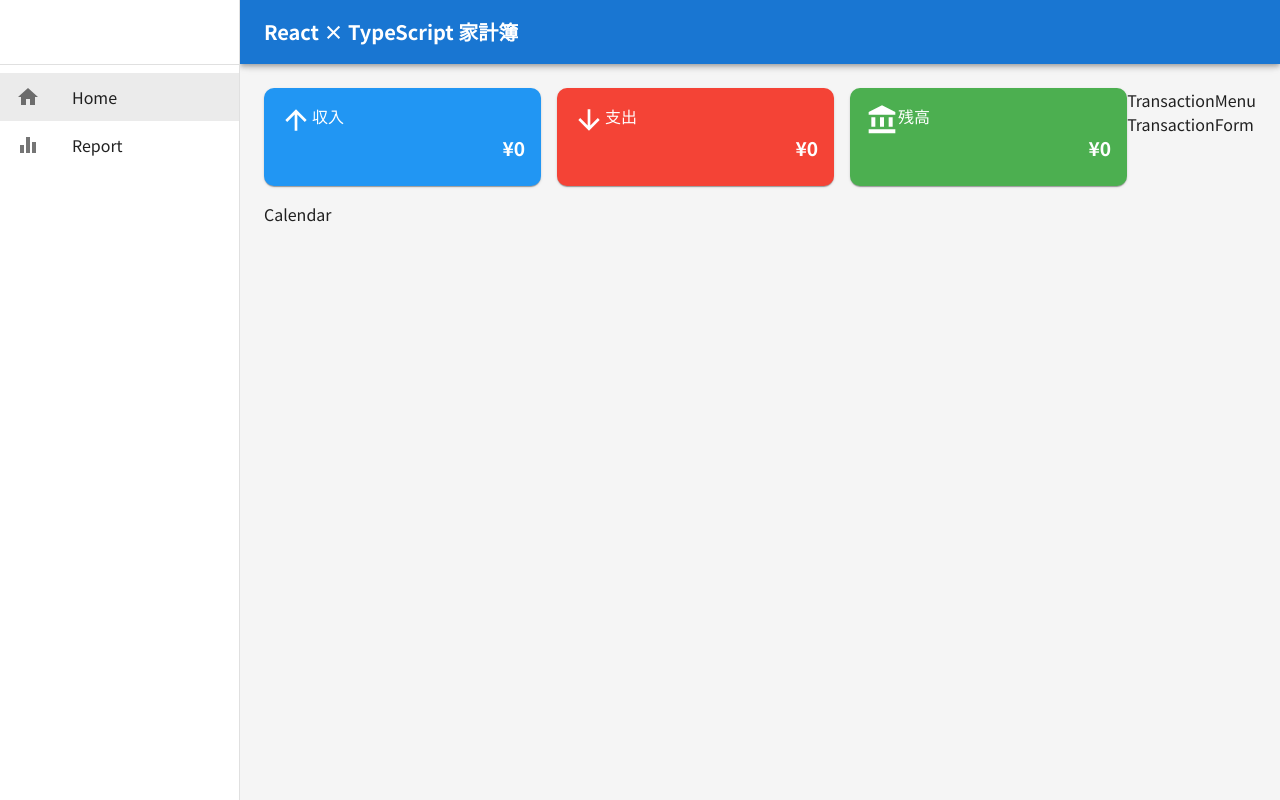
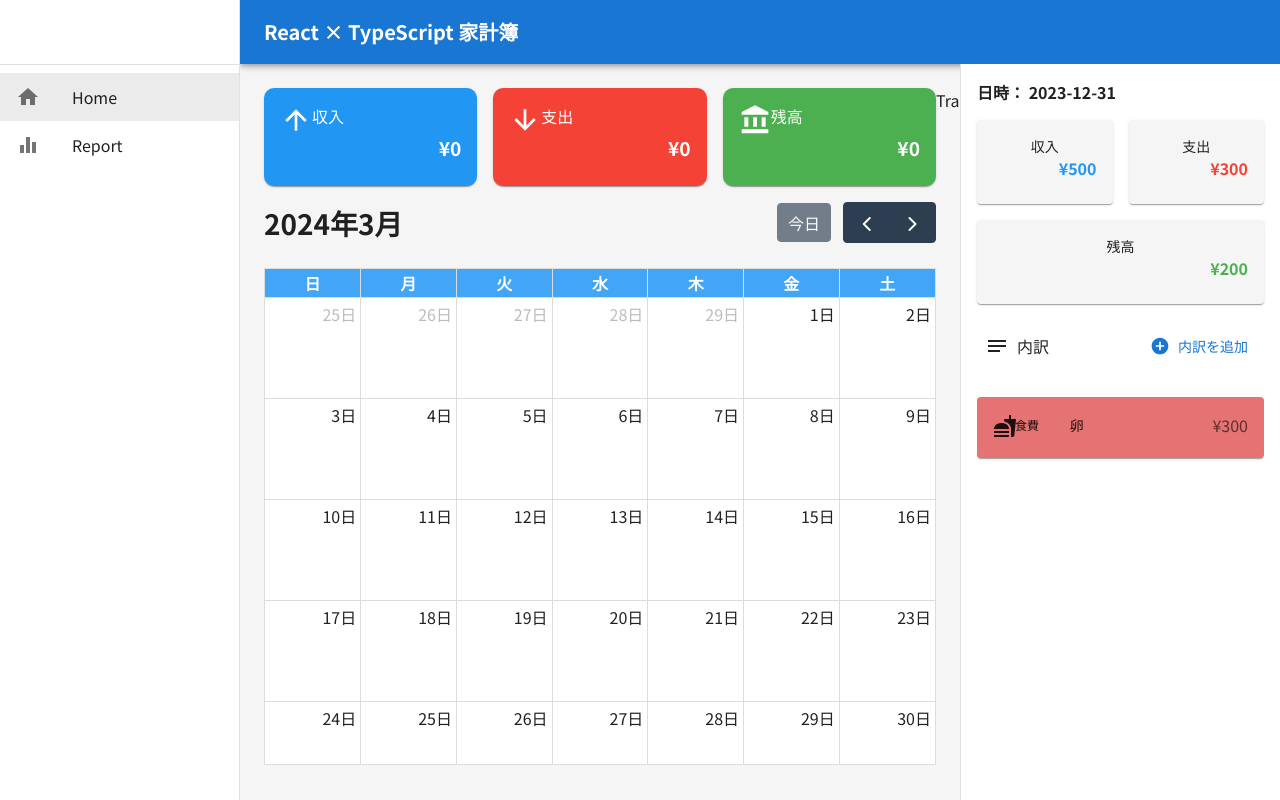
Before and after one commit to jinsei1375/udemy_react_household_app, a React (Create React App) app: page / in a window 1280 px wide. Built offline with nearby package versions, Linux system fonts and the light colour scheme; no server answers; the database is empty.

Commit message:
カレンダー表示

```diff
--- a/package.json
+++ b/package.json
@@ -5,6 +5,9 @@
   "dependencies": {
     "@emotion/react": "^11.11.4",
     "@emotion/styled": "^11.11.5",
+    "@fullcalendar/core": "^6.1.11",
+    "@fullcalendar/daygrid": "^6.1.11",
+    "@fullcalendar/react": "^6.1.11",
     "@mui/icons-material": "^5.15.14",
     "@mui/material": "^5.15.14",
     "@testing-library/jest-dom": "^5.17.0",
--- /dev/null
+++ b/src/calendar.css
@@ -0,0 +1,42 @@
+/* aタグ */
+.fc-h-event {
+  background-color: transparent;
+  border: none;
+  text-align: right;
+  pointer-events: none; /* ポインターイベントを無視する */
+}
+
+/* カレンダーの背景色設定 */
+.fc-daygrid-body,
+.fc-day {
+  background-color: white; /* 背景色を白に設定 */
+}
+
+.fc-col-header-cell {
+  background-color: #42a5f5;
+  color: white; /* ヘッダーのテキスト色を白に設定 */
+}
+
+.fc .fc-daygrid-day-frame {
+  height: 100%;
+  min-height: 100px;
+}
+
+/* カスタムイベントの見た目ここから */
+.money {
+  white-space: nowrap; /* テキストを折り返さない */
+  overflow: hidden; /* はみ出したテキストを隠す */
+  text-overflow: ellipsis; /* はみ出したテキストの代わりに省略記号を表示 */
+}
+
+#event-income {
+  color: #2196f3;
+}
+
+#event-expense {
+  color: #f44336;
+}
+
+#event-balance {
+  color: #4caf50;
+}
--- a/src/components/Calendar.tsx
+++ b/src/components/Calendar.tsx
@@ -1,8 +1,41 @@
-import React from 'react'
+import FullCalendar from '@fullcalendar/react'
+import dayGridPlugin from '@fullcalendar/daygrid'
+import jaLocale from "@fullcalendar/core/locales/ja"
+import { EventContentArg } from '@fullcalendar/core'
+import "../calendar.css"
 
 const Calendar = () => {
+
+  const events = [
+    {title: 'Meeting', start: "2024-04-04"},
+    {title: 'Meeting', start: "2024-04-04", income: 300, expense: 400, balance: -100},
+  ]
+
+  const renderEventContent = (eventInfo: EventContentArg) => {
+    console.log(eventInfo);
+    return (
+      <div>
+        <div className='money' id='event-income'>
+          {eventInfo.event.extendedProps.income}
+        </div>
+        <div className='money' id='event-expense'>
+          {eventInfo.event.extendedProps.expense}
+        </div>
+        <div className='money' id='event-balance'>
+          {eventInfo.event.extendedProps.balance}
+        </div>
+      </div>
+    )
+  }
+
   return (
-    <div>Calendar</div>
+    <FullCalendar
+      locale={jaLocale}
+      plugins={[dayGridPlugin]}
+      initialView='dayGridMonth'
+      events={events}
+      eventContent={renderEventContent}
+    />
   )
 }
 
--- /dev/null
+++ b/src/components/DailySummary.tsx
@@ -0,0 +1,71 @@
+import { Box, Card, CardContent, Grid, Typography } from "@mui/material";
+
+const DailySummary = () => {
+  return (
+    <Box>
+      <Grid container spacing={2}>
+        {/* 収入 */}
+        <Grid item xs={6} display={"flex"}>
+          <Card
+            sx={{ bgcolor: (theme) => theme.palette.grey[100], flexGrow: 1 }}
+          >
+            <CardContent>
+              <Typography variant="body2" noWrap textAlign="center">
+                収入
+              </Typography>
+              <Typography
+                color={(theme) => theme.palette.incomeColor.main}
+                textAlign="right"
+                fontWeight="fontWeightBold"
+                sx={{ wordBreak: "break-all" }}
+              >
+                ¥500
+              </Typography>
+            </CardContent>
+          </Card>
+        </Grid>
+        {/* 支出 */}
+        <Grid item xs={6} display={"flex"}>
+          <Card
+            sx={{ bgcolor: (theme) => theme.palette.grey[100], flexGrow: 1 }}
+          >
+            <CardContent>
+              <Typography variant="body2" noWrap textAlign="center">
+                支出
+              </Typography>
+              <Typography
+                color={(theme) => theme.palette.expenseColor.main}
+                textAlign="right"
+                fontWeight="fontWeightBold"
+                sx={{ wordBreak: "break-all" }}
+              >
+                ¥300
+              </Typography>
+            </CardContent>
+          </Card>
+        </Grid>
+        {/* 残高 */}
+        <Grid item xs={12} display={"flex"}>
+          <Card
+            sx={{ bgcolor: (theme) => theme.palette.grey[100], flexGrow: 1 }}
+          >
+            <CardContent>
+              <Typography variant="body2" noWrap textAlign="center">
+                残高
+              </Typography>
+              <Typography
+                color={(theme) => theme.palette.balanceColor.main}
+                textAlign="right"
+                fontWeight="fontWeightBold"
+                sx={{ wordBreak: "break-all" }}
+              >
+                ¥200
+              </Typography>
+            </CardContent>
+          </Card>
+        </Grid>
+      </Grid>
+    </Box>
+  );
+};
+export default DailySummary;
--- a/src/components/TransactionMenu.tsx
+++ b/src/components/TransactionMenu.tsx
@@ -1,9 +1,120 @@
-import React from 'react'
-
+import {
+  Box,
+  Button,
+  Card,
+  CardActionArea,
+  CardContent,
+  Drawer,
+  Grid,
+  List,
+  ListItem,
+  Stack,
+  Typography,
+} from "@mui/material";
+//アイコン
+import NotesIcon from "@mui/icons-material/Notes";
+import AddCircleIcon from "@mui/icons-material/AddCircle";
+import FastfoodIcon from "@mui/icons-material/Fastfood";
+import DailySummary from "./DailySummary";
 const TransactionMenu = () => {
+  const menuDrawerWidth = 320;
   return (
-    <div>TransactionMenu</div>
-  )
-}
-
-export default TransactionMenu
+    <Drawer
+      sx={{
+        width: menuDrawerWidth,
+        "& .MuiDrawer-paper": {
+          width: menuDrawerWidth,
+          boxSizing: "border-box",
+          p: 2,
+          top: 64,
+          height: `calc(100% - 64px)`, // AppBarの高さを引いたビューポートの高さ
+        },
+      }}
+      variant={"permanent"}
+      anchor={"right"}
+    >
+      <Stack sx={{ height: "100%" }} spacing={2}>
+        <Typography fontWeight={"fontWeightBold"}>日時： 2023-12-31</Typography>
+        <DailySummary />
+        {/* 内訳タイトル&内訳追加ボタン */}
+        <Box
+          sx={{
+            display: "flex",
+            justifyContent: "space-between",
+            alignItems: "center",
+            p: 1,
+          }}
+        >
+          {/* 左側のメモアイコンとテキスト */}
+          <Box display="flex" alignItems="center">
+            <NotesIcon sx={{ mr: 1 }} />
+            <Typography variant="body1">内訳</Typography>
+          </Box>
+          {/* 右側の追加ボタン */}
+          <Button startIcon={<AddCircleIcon />} color="primary">
+            内訳を追加
+          </Button>
+        </Box>
+        {/* 取引一覧 */}
+        <Box sx={{ flexGrow: 1, overflowY: "auto" }}>
+          <List aria-label="取引履歴">
+            <Stack spacing={2}>
+              <ListItem disablePadding>
+                <Card
+                  sx={{
+                    width: "100%",
+                    backgroundColor: (theme) =>
+                      theme.palette.expenseColor.light,
+                  }}
+                >
+                  <CardActionArea>
+                    <CardContent>
+                      <Grid
+                        container
+                        spacing={1}
+                        alignItems="center"
+                        wrap="wrap"
+                      >
+                        <Grid item xs={1}>
+                          {/* icon */}
+                          <FastfoodIcon />
+                        </Grid>
+                        <Grid item xs={2.5}>
+                          <Typography
+                            variant="caption"
+                            display="block"
+                            gutterBottom
+                          >
+                            食費
+                          </Typography>
+                        </Grid>
+                        <Grid item xs={4}>
+                          <Typography variant="body2" gutterBottom>
+                            卵
+                          </Typography>
+                        </Grid>
+                        <Grid item xs={4.5}>
+                          <Typography
+                            gutterBottom
+                            textAlign={"right"}
+                            color="text.secondary"
+                            sx={{
+                              wordBreak: "break-all",
+                            }}
+                          >
+                            ¥300
+                          </Typography>
+                        </Grid>
+                      </Grid>
+                    </CardContent>
+                  </CardActionArea>
+                </Card>
+              </ListItem>
+            </Stack>
+          </List>
+        </Box>
+      </Stack>
+    </Drawer>
+  );
+};
+export default TransactionMenu;
--- a/src/pages/Home.tsx
+++ b/src/pages/Home.tsx
@@ -4,12 +4,18 @@
 import TransactionMenu from '../components/TransactionMenu'
 import TransactionForm from '../components/TransactionForm'
 import { Transaction } from '../types'
+import { useState } from 'react'
+import { format } from 'date-fns'
 
 interface HomeProps {
   monthlyTransactions: Transaction[],
 }
 
 const Home = ({monthlyTransactions}: HomeProps) => {
+  const today = format (new Date(), "yyyy-MM-dd");
+  console.log(today);
+  const [currentDay, setCurrentDay] = useState(today);
+
   return (
     <Box sx={{ display: "flex" }}>
       {/* 左側コンテンツ */}
```
Also changed, not shown: 1 other file (tests, documents, lock files or other folders).
